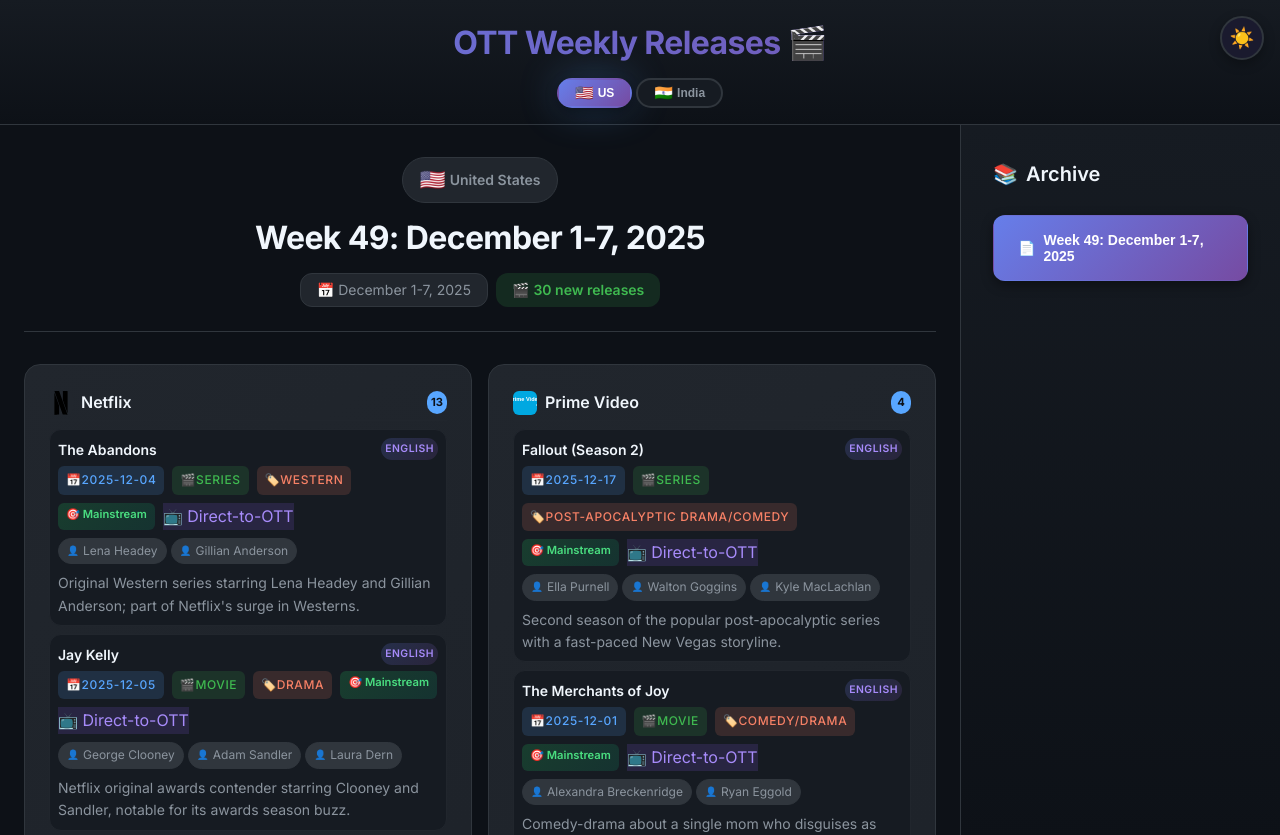
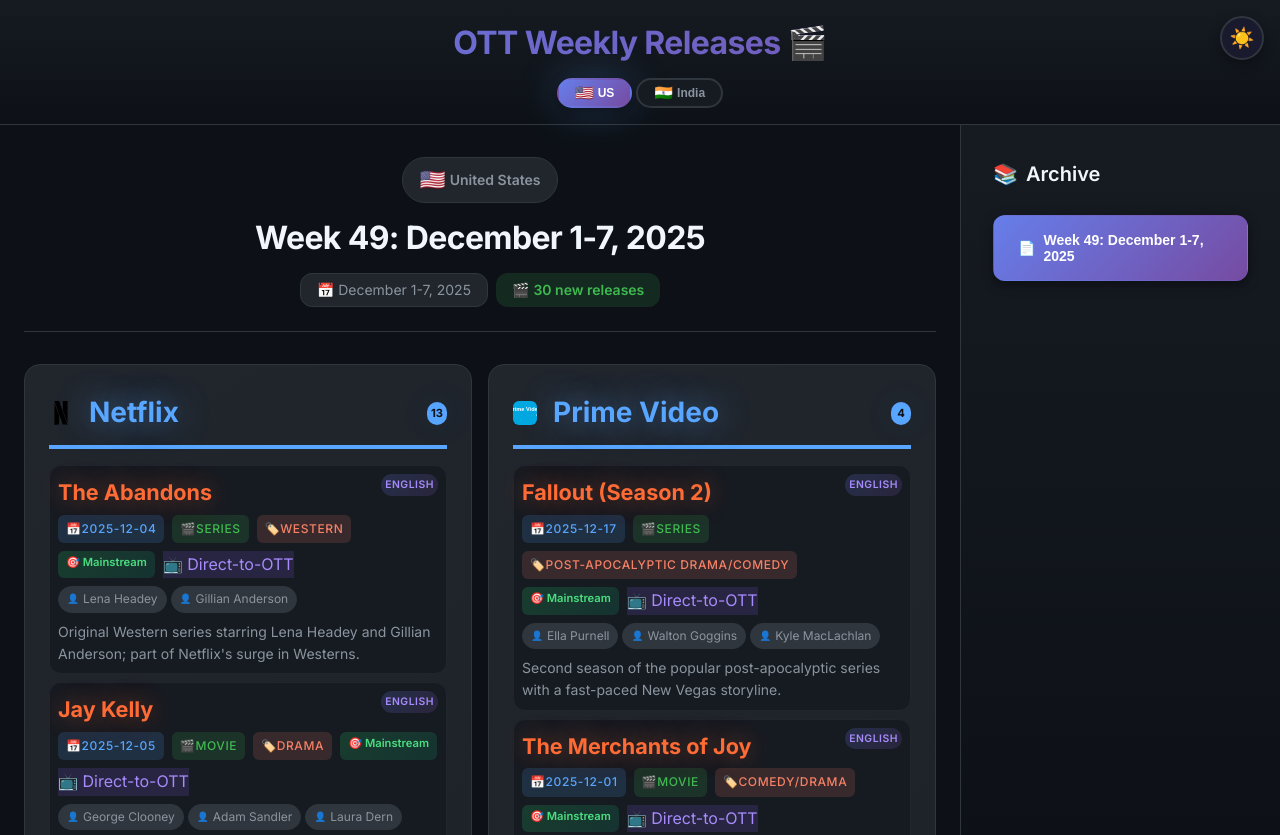
Before and after one commit to chaitanyame/movie_releases, a website: page index.html in a window 1280 px wide. Shown: the top 835 px of the page. Drawn offline with Linux system fonts and the light colour scheme.

Commit message:
feat: Make platform names and show names highly visible with bright blue and orange colors

```diff
--- a/assets/css/main.css
+++ b/assets/css/main.css
@@ -380,13 +380,14 @@
 .platform-title {
     display: flex;
     align-items: center;
-    gap: var(--spacing-sm);
-    font-size: var(--font-size-base);
-    font-weight: 600;
-    color: var(--color-text);
-    margin-bottom: var(--spacing-sm);
-    padding-bottom: var(--spacing-xs);
-    border-bottom: 1px solid var(--color-border-subtle);
+    gap: var(--spacing-md);
+    font-size: 1.75rem;
+    font-weight: 900;
+    color: #58a6ff !important;
+    margin-bottom: var(--spacing-md);
+    padding-bottom: var(--spacing-sm);
+    border-bottom: 4px solid #58a6ff !important;
+    text-shadow: 0 0 30px rgba(88, 166, 255, 0.6) !important;
 }
 
 .platform-logo {
@@ -457,9 +458,10 @@
 }
 
 .release-title {
-    font-size: var(--font-size-sm);
-    font-weight: 600;
-    color: var(--color-text);
+    font-size: 1.35rem;
+    font-weight: 900;
+    color: #ff6b35 !important;
+    text-shadow: 0 0 25px rgba(255, 107, 53, 0.5) !important;
     flex: 1;
 }
 
```
